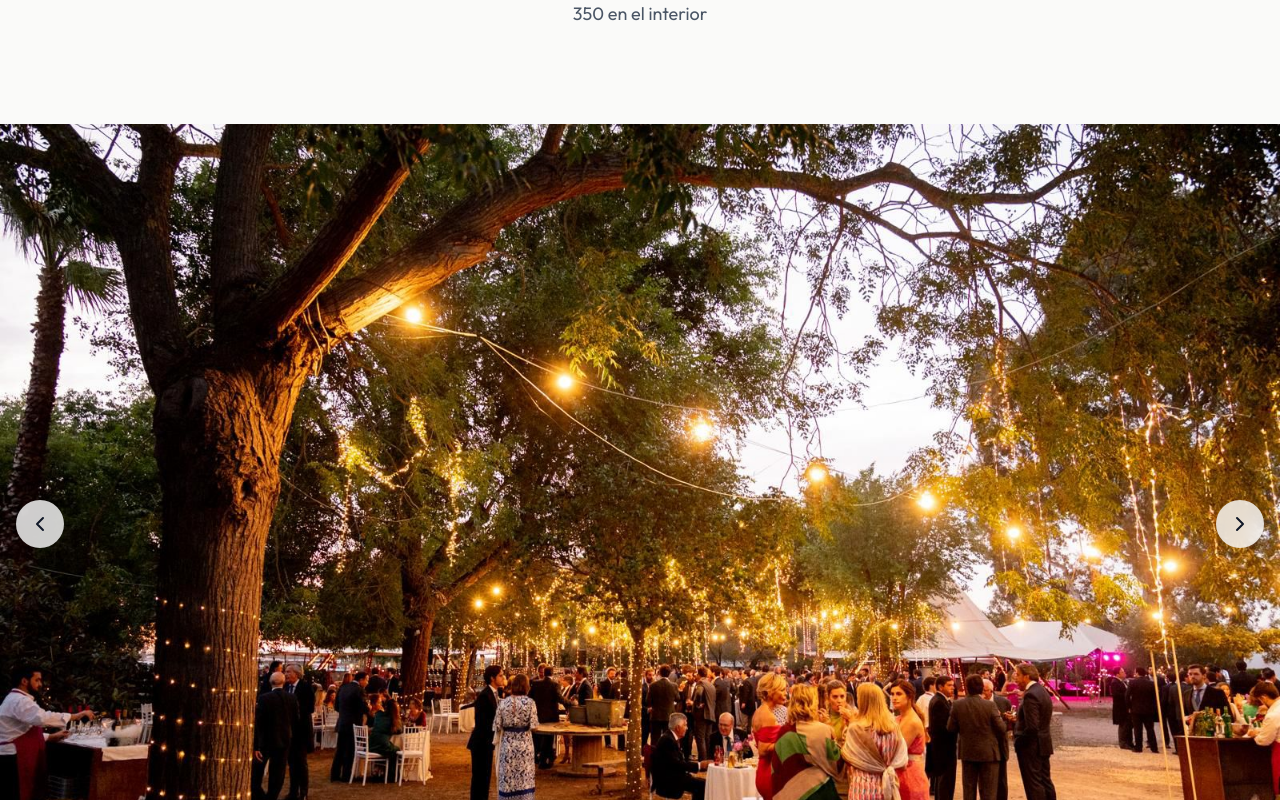
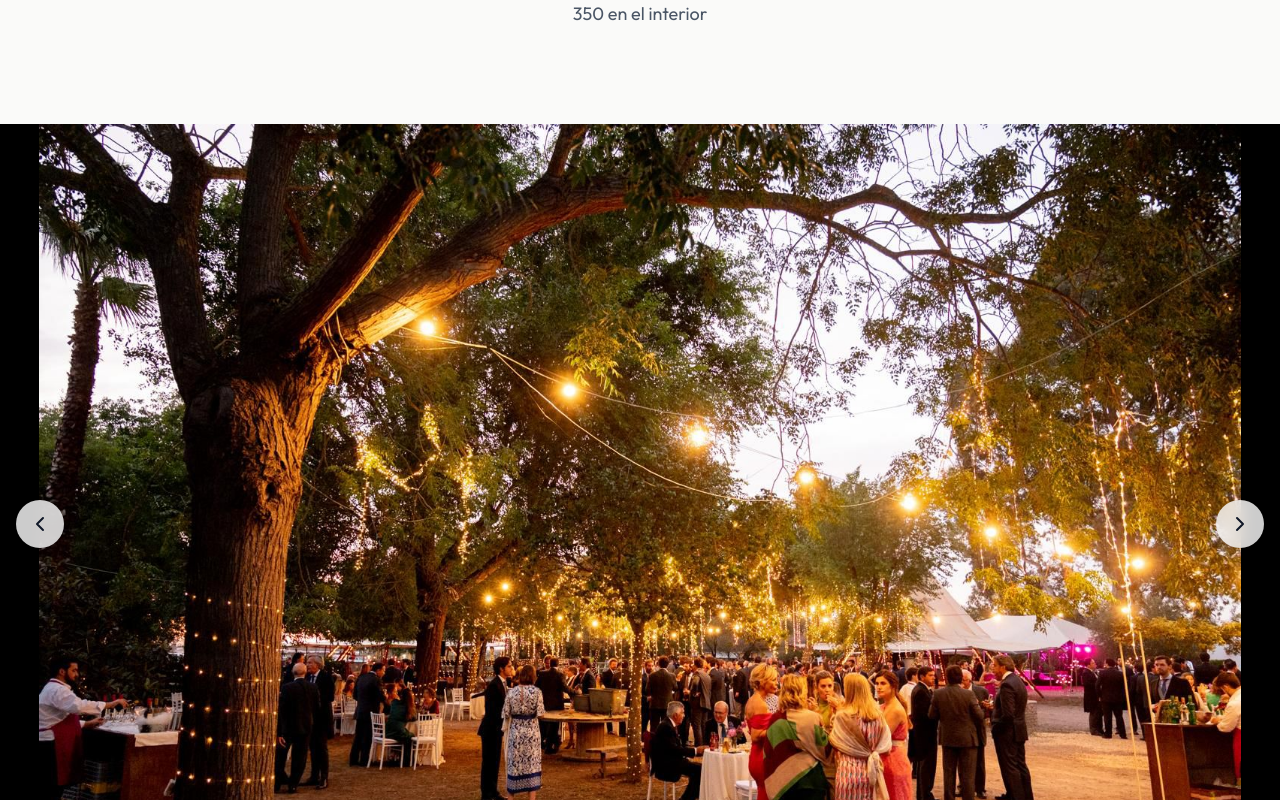
Before and after one commit to alvarogpp12/lostaranjales, a Next.js app: page / in a window 1280 px wide. Shown: the part 2400-3200 px from the top of the page. Built offline with nearby package versions, Linux system fonts and the light colour scheme.

Commit message:
Galeria: usar object-contain en carrusel (sin zoom)

```diff
--- a/components/gallery.tsx
+++ b/components/gallery.tsx
@@ -146,14 +146,14 @@ export function Gallery() {
     return (
         <section id="espacios" className="relative h-screen w-full bg-black">
             {/* Imagen a pantalla completa */}
-            <div className="absolute inset-0">
+            <div className="absolute inset-0 bg-black">
                 <Image
                     key={images[index]}
                     src={images[index]}
                     alt={`Foto ${index + 1}`}
                     fill
                     priority
-                    className="object-cover"
+                    className="object-contain"
                 />
             </div>
 
```
